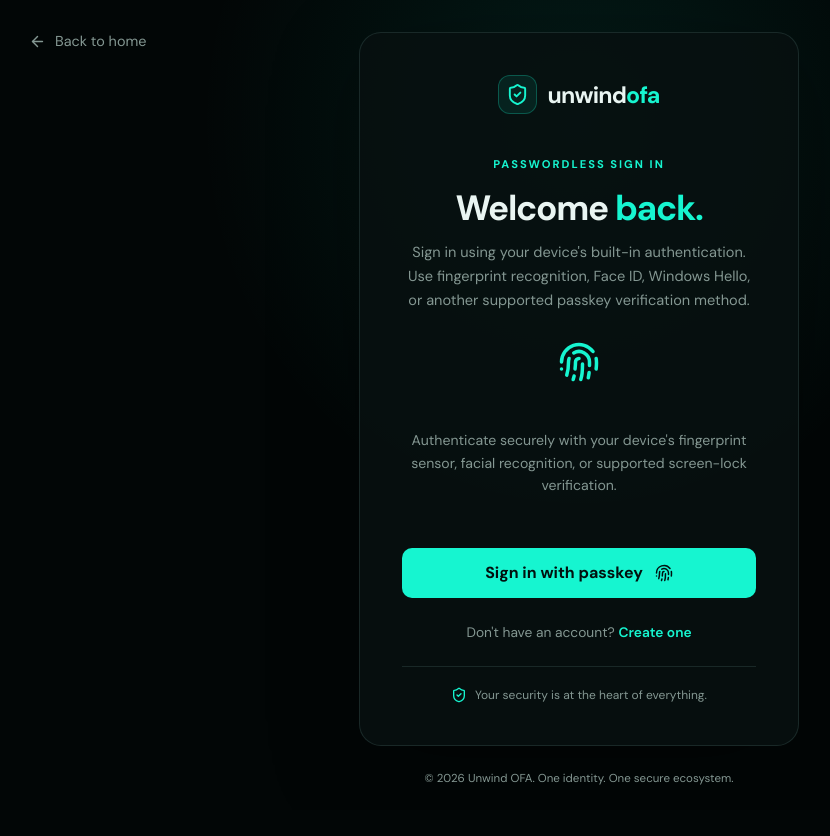
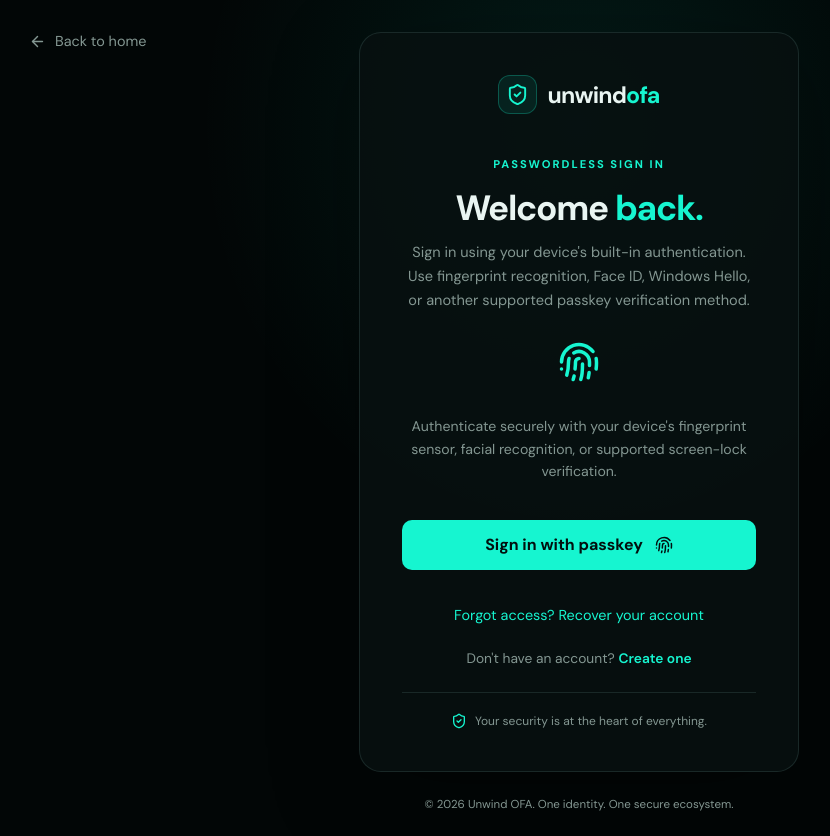
Before and after one commit to Project-Unwind/Unwind-OFA, a React (Vite) app in the folder apps/web/: page /login in a window 1280 px wide. Shown: the whole page, without its empty margins (61-891 px from the left). Before the commit the page ends 810 px from the top, so only its background shows below. Built offline with nearby package versions, Linux system fonts and the light colour scheme; no server answers.

Commit message:
feat(web): add account recovery link to login

```diff
--- a/apps/web/src/pages/LoginPage.css
+++ b/apps/web/src/pages/LoginPage.css
@@ -318,3 +318,17 @@
   text-decoration: none;
   color: #02100e;
 }
+
+.auth-recovery-link {
+  display: inline-block;
+  margin-top: 18px;
+  color: #16f5d0;
+  font-size: 0.9rem;
+  text-decoration: none;
+  transition: color 0.2s ease;
+}
+
+.auth-recovery-link:hover {
+  color: #b7fff2;
+  text-decoration: underline;
+}
--- a/apps/web/src/pages/LoginPage.jsx
+++ b/apps/web/src/pages/LoginPage.jsx
@@ -26,7 +26,6 @@ function LoginPage() {
     setMessage('');
 
     try {
-      // Request discoverable passkey authentication options.
       const optionsResponse = await fetch(
         `${API_BASE_URL}/api/auth/login/options`,
         {
@@ -47,12 +46,10 @@ function LoginPage() {
         );
       }
 
-      // Open the browser's native passkey prompt.
       const authenticationResponse = await startAuthentication({
         optionsJSON: optionsResult.options,
       });
 
-      // Verify the passkey with the OFA backend.
       const verifyResponse = await fetch(
         `${API_BASE_URL}/api/auth/login/verify`,
         {
@@ -77,7 +74,6 @@ function LoginPage() {
         );
       }
 
-      // Confirm that the server-issued session cookie works.
       const sessionResult = await refreshSession();
 
       if (!sessionResult.authenticated) {
@@ -135,11 +131,9 @@ function LoginPage() {
           </h1>
 
           <p>
-            <p>
             Sign in using your device's built-in authentication.
             Use fingerprint recognition, Face ID, Windows Hello,
             or another supported passkey verification method.
-</p>
           </p>
         </div>
 
@@ -147,11 +141,9 @@ function LoginPage() {
           <Fingerprint size={42} />
 
           <p>
-            <p>
             Authenticate securely with your device's fingerprint
             sensor, facial recognition, or supported screen-lock
             verification.
-</p>
           </p>
 
           <button
@@ -166,6 +158,13 @@ function LoginPage() {
 
             <Fingerprint size={18} />
           </button>
+
+          <Link
+            to="/recover-account"
+            className="auth-recovery-link"
+          >
+            Forgot access? Recover your account
+          </Link>
         </div>
 
         {error && (
```
Lines whose indentation alone changed are shown as unchanged.
